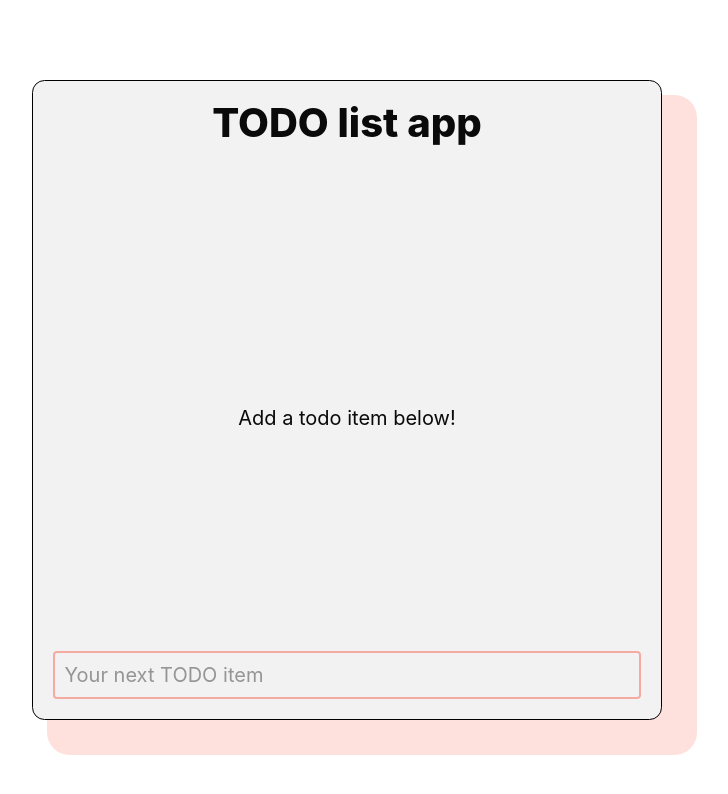
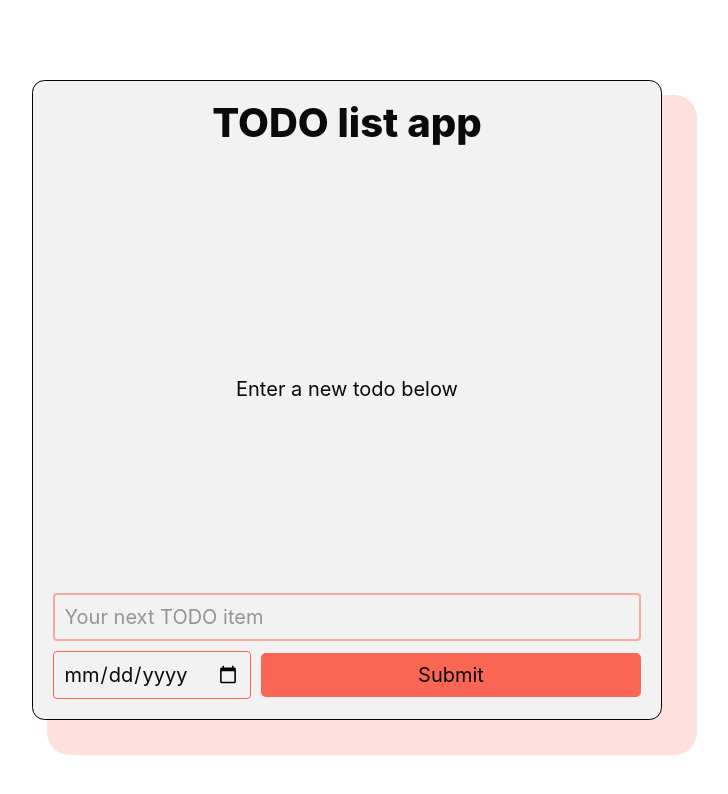
Before and after one commit to filipjakov/mb-todo-list, a Next.js app: page / in a window 1280 px wide. Shown: the top 794 px of the page, without its empty margins (293-1021 px from the left). Built offline with nearby package versions, Linux system fonts and the light colour scheme.

Commit message:
feat: multiple features
- updated TOOD data layer (id, toggling)
- retrievable state via hook
- hotkeys support via hook
- storage entries abstraction via hook
- framer motion drag n drop & reorder animations + exit/entries
- update README

```diff
--- a/package.json
+++ b/package.json
@@ -22,18 +22,17 @@
 	"license": "ISC",
 	"dependencies": {
 		"classnames": "2.3.1",
+		"framer-motion": "^6.3.3",
 		"next": "12.1.5",
 		"next-plugin-preact": "3.0.6",
 		"preact": "10.7.1",
 		"preact-render-to-string": "5.1.21",
 		"react": "npm:@preact/compat@17.0.3",
-		"react-dom": "npm:@preact/compat@17.0.3",
-		"react-transition-group": "4.4.2"
+		"react-dom": "npm:@preact/compat@17.0.3"
 	},
 	"devDependencies": {
 		"@next/bundle-analyzer": "12.1.5",
 		"@types/react": "17.0.43",
-		"@types/react-transition-group": "^4.4.4",
 		"@typescript-eslint/eslint-plugin": "5.21.0",
 		"cz-conventional-changelog": "3.3.0",
 		"eslint": "8.14.0",
--- a/src/components/Todos/index.module.css
+++ b/src/components/Todos/index.module.css
@@ -2,30 +2,67 @@
 	display: flex;
 	flex-direction: column;
 
-	overflow-y: auto;
+	height: 100%;
 
-	& > :last-child {
-		margin-top: auto;
+	& > :first-child {
+		flex-grow: 1;
+	}
+}
+
+.form {
+	position: sticky;
+	bottom: 0;
+
+	display: grid;
+	grid-template: auto auto/ max-content minmax(0, 1fr);
+	align-items: center;
+	gap: 0.5rem;
+
+	& > * > input {
+		--_border-color: hsl(var(--color-primary) / 0.5);
+
+		border: 2px solid var(--_border-color);
+		border-radius: 0.2rem;
+		padding: 0.5rem;
+
+		transition: var(--nomotion, border-color 200ms ease);
+
+		&::placeholder {
+			color: hsl(var(--color-text) / 0.4);
+		}
+
+		&:focus {
+			--_border-color: hsl(var(--color-primary) / 1);
+		}
 	}
 
-	@media (prefers-reduced-motion: no-preference) {
-		& :global(.fade-enter) {
-			opacity: 0;
+	& > :first-child {
+		grid-row: 1;
+		grid-column: 1/-1;
+
+		background-color: hsl(var(--color-card));
+
+		& > input {
+			width: 100%;
 		}
+	}
 
-		& :global(.fade-enter-active) {
-			opacity: 1;
-			transition: opacity 300ms ease-in;
+	& > :nth-child(2) {
+		grid-row: 2;
+		grid-colunmn: 1;
+
+		& > input {
+			border: 1px solid hsl(var(--color-primary));
+			padding: 0.5rem;
 		}
+	}
 
-		& :global(.fade-exit) {
-			opacity: 1;
-		}
-
-		& :global(.fade-exit-active) {
-			opacity: 0;
-			transition: opacity 300ms ease-in;
-		}
+	& > button {
+		background-color: hsl(var(--color-primary));
+		padding: 0.5rem;
+		border-radius: 5px;
+		text-align: center;
+		cursor: pointer;
 	}
 }
 
@@ -80,37 +117,10 @@
 	& > button {
 		cursor: pointer;
 		line-height: 0;
-
-		&:focus-visible {
-			outline: hsl(var(--color-primary) / 0.5) auto 1px;
-			outline-offset: 2px;
-		}
 	}
 }
 
-.new-todo {
-	position: sticky;
-	bottom: 0;
-
-	background-color: hsl(var(--color-card));
-
-	& > input {
-		--_border-color: hsl(var(--color-primary) / 0.5);
-
-		width: 100%;
-
-		border: 2px solid var(--_border-color);
-		border-radius: 0.2rem;
-		padding: 0.5rem;
-
-		transition: var(--nomotion, border-color 200ms ease);
-
-		&::placeholder {
-			color: hsl(var(--color-text) / 0.4);
-		}
-
-		&:focus {
-			--_border-color: hsl(var(--color-primary) / 1);
-		}
-	}
+.no-items {
+	display: grid;
+	place-items: center;
 }
--- a/src/components/Todos/index.tsx
+++ b/src/components/Todos/index.tsx
@@ -1,62 +1,70 @@
 import classNames from 'classnames/bind';
-import { ComponentProps, DOMAttributes, FC, FormEvent, useLayoutEffect, useRef, useState } from 'react';
-import { TransitionGroup, CSSTransition } from 'react-transition-group';
+import { Reorder } from 'framer-motion';
+import { ComponentProps, DOMAttributes, FC, FormEvent } from 'react';
 
-import { Todo } from '@components/Todo';
-import { useDoesPreferReducedMotion } from '@hooks/useDoesPreferReducedMotion';
+import { Todo, TodoData } from '@components/Todo';
+import { useEntriesStorage } from '@hooks/useEntriesStorage';
+import { useHotKeys } from '@hooks/useHotKeys';
+import { useRetrievableState } from '@hooks/useRetrievableState';
 
 import styles from './index.module.css';
 
 const cx = classNames.bind(styles);
 
-export const Todos: FC<ComponentProps<'form'>> = ({ className, ...rest }) => {
-	const [todos, setTodos] = useState<Array<string>>([]);
-	const newTodoRef = useRef<HTMLInputElement>(null);
-	const { prefersReducedMotion } = useDoesPreferReducedMotion();
+export const Todos: FC<ComponentProps<'section'>> = ({ className, ...rest }) => {
+	const { state: todos, push, back, forward, reset } = useRetrievableState<Array<TodoData>>([]);
 
+	useEntriesStorage({ onMount: reset, data: todos });
+	useHotKeys({ onUndo: back, onRedo: forward });
+
+	// Handlers
 	const onSubmit = (e: FormEvent<HTMLFormElement>) => {
 		e.preventDefault();
-		const { newTodo } = Object.fromEntries(new FormData(e.currentTarget));
+		const { text, due } = Object.fromEntries(new FormData(e.currentTarget));
 
-		setTodos((prevState) => {
-			const newState = prevState.concat(newTodo!.toString());
-			localStorage.setItem('todos', JSON.stringify(newState));
-			return newState;
-		});
+		push(
+			todos.concat({
+				id: new Date().getTime(),
+				text: text!.toString(),
+				due: due?.toString(),
+				isDone: false,
+			})
+		);
 
-		/** Reset input */
-		newTodoRef.current!.value = '';
+		// Reset input element value
+		(e.currentTarget.querySelector("input[type='text']") as HTMLInputElement).value = '';
 	};
 
 	const onRemove: DOMAttributes<HTMLButtonElement>['onClick'] = ({ currentTarget }) => {
 		const removedItemIndex = +currentTarget.dataset['index']!;
 
-		setTodos((prevState) => {
-			const newState = prevState.filter((_, i) => i !== removedItemIndex);
-			localStorage.setItem('todos', JSON.stringify(newState));
-			return newState;
-		});
+		push(todos.filter((_, i) => i !== removedItemIndex));
 	};
 
-	useLayoutEffect(() => {
-		const userTodos = localStorage.getItem('todos');
-
-		if (userTodos) {
-			try {
-				setTodos(JSON.parse(userTodos));
-			} catch (e) {
-				console.error(e);
-			}
-		}
-	}, []);
+	const onToggle = (index: number) => () => {
+		push(
+			todos.reduce((accumulator, item, currentIndex) => {
+				// Flip the existing checkbox value
+				const newItem = index === currentIndex ? { ...item, isDone: !item.isDone } : item;
+				return accumulator.concat(newItem);
+			}, [] as typeof todos)
+		);
+	};
 
 	return (
-		<form onSubmit={onSubmit} className={cx(className, 'root')} autoComplete="off" {...rest}>
-			<TransitionGroup component="fieldset" className={cx('todo-container')}>
-				{todos.map((todo, i) => (
-					<CSSTransition key={i} timeout={prefersReducedMotion ? 0 : 300} classNames="fade">
-						<div className={cx('todo')}>
-							<Todo text={todo} />
+		<section className={cx('root')} {...rest}>
+			{todos.length > 0 ? (
+				<Reorder.Group className={cx('todo-container')} axis="y" layoutScroll values={todos} onReorder={push}>
+					{todos.map((item, i) => (
+						<Reorder.Item
+							className={cx('todo')}
+							key={item.id}
+							value={item}
+							initial={{ opacity: 0 }}
+							animate={{ opacity: 1 }}
+							exit={{ opacity: 0 }}
+						>
+							<Todo isDone={item.isDone} text={item.text} due={item.due} onToggle={onToggle(i)} />
 
 							<button type="button" data-index={i} onClick={onRemove}>
 								<svg xmlns="http://www.w3.org/2000/svg" viewBox="0 0 875 1000" width="24" height="24">
@@ -66,14 +74,24 @@ export const Todos: FC<ComponentProps<'form'>> = ({ className, ...rest }) => {
 									/>
 								</svg>
 							</button>
-						</div>
-					</CSSTransition>
-				))}
-			</TransitionGroup>
+						</Reorder.Item>
+					))}
+				</Reorder.Group>
+			) : (
+				<div className={cx('no-items')}>Enter a new todo below</div>
+			)}
 
-			<label className={cx('new-todo')}>
-				<input type="text" placeholder="Your next TODO item" name="newTodo" ref={newTodoRef} required />
-			</label>
-		</form>
+			<form onSubmit={onSubmit} className={cx(className, 'form')} autoComplete="off">
+				<label>
+					<input type="text" placeholder="Your next TODO item" name="text" required />
+				</label>
+
+				<label>
+					<input type="date" name="due" min={new Date().toJSON().slice(0, 10)} />
+				</label>
+
+				<button type="submit">Submit</button>
+			</form>
+		</section>
 	);
 };
--- a/src/hooks/useDoesPreferReducedMotion.ts
+++ /dev/null
@@ -1,20 +0,0 @@
-import { useEffect, useState } from 'react';
-
-export const useDoesPreferReducedMotion = () => {
-	const [preference, setPreference] = useState(false);
-
-	useEffect(() => {
-		const mediaString = '(prefers-reduced-motion:reduce)';
-		const { matches: prefersReduced } = window.matchMedia(mediaString);
-		setPreference(prefersReduced);
-
-		const media = window.matchMedia(mediaString);
-		const onChange: Parameters<MediaQueryList['addListener']>[0] = ({ matches }) => setPreference(matches);
-
-		media.addListener(onChange);
-
-		return () => media.removeListener(onChange);
-	}, []);
-
-	return { prefersReducedMotion: preference };
-};
--- /dev/null
+++ b/src/hooks/useEntriesStorage.ts
@@ -0,0 +1,32 @@
+import { useEffect, useLayoutEffect } from 'react';
+
+export const useEntriesStorage = <T>({
+	key = 'todos',
+	onMount,
+	data,
+}: {
+	key?: string;
+	onMount: (data: T) => any;
+	data: T;
+}) => {
+	// retrieve state on component mount, before painting the screen
+	useLayoutEffect(() => {
+		const savedEntries = localStorage.getItem(key);
+
+		if (!savedEntries) {
+			return;
+		}
+
+		try {
+			onMount(JSON.parse(savedEntries));
+		} catch (e) {
+			console.error(e);
+		}
+	}, []);
+
+	// Listen to data changes and update the storage
+	useEffect(() => {
+		console.log(data);
+		localStorage.setItem(key, JSON.stringify(data));
+	}, [data, key]);
+};
--- /dev/null
+++ b/src/hooks/useHotKeys.ts
@@ -0,0 +1,41 @@
+import { useEffect, useRef } from 'react';
+
+interface HotkeyOptions {
+	onUndo: (...args: any) => any;
+	onRedo: (...args: any) => any;
+}
+
+export const useHotKeys = ({ onUndo, onRedo }: HotkeyOptions) => {
+	// Ref re-rendering pattern -> avoid unnecessary re-renders
+	const undoRef = useRef(onUndo);
+	const redoRef = useRef(onRedo);
+
+	useEffect(() => {
+		undoRef.current = onUndo;
+		redoRef.current = onRedo;
+	});
+
+	useEffect(() => {
+		const onKeyDown = (e: KeyboardEvent) => {
+			// This way we still enable undo/redo functionality on the form controls
+			// Checks if some form containes the focusable element
+			if (Array.from(document.querySelectorAll('form')).some((form) => form.contains(document.activeElement))) {
+				return;
+			}
+
+			if (e.metaKey && e.shiftKey && e.key === 'z') {
+				e.preventDefault();
+				// command + shift + z(y)
+				redoRef.current();
+			} else if (e.metaKey && e.key === 'z') {
+				e.preventDefault();
+				// command + z(y)
+				undoRef.current();
+			}
+		};
+
+		document.addEventListener('keydown', onKeyDown);
+
+		return () => document.removeEventListener('keydown', onKeyDown);
+	}, []);
+};
--- /dev/null
+++ b/src/hooks/useRetrievableState.ts
@@ -0,0 +1,47 @@
+import { useCallback, useMemo, useState } from 'react';
+
+export const useRetrievableState = <T>(init: T) => {
+	const [states, setStates] = useState([init]);
+	const [index, setIndex] = useState(0);
+
+	const state = useMemo(() => states[index], [index, states])!;
+
+	// Clear all state history
+	const reset = (init: T) => {
+		setIndex(0);
+		setStates([init]);
+	};
+
+	const push = useCallback(
+		(value: T) => {
+			// This removes all future (redo) states after current index
+			const copy = states.slice(0, index + 1);
+
+			copy.push(value);
+			setStates(copy);
+			setIndex(copy.length - 1);
+		},
+		[index, states]
+	);
+
+	// Allows you to go back (undo) N steps
+	const back = useCallback((steps = 1) => {
+		setIndex((prevIndex) => Math.max(0, prevIndex - steps));
+	}, []);
+
+	// Allows you to go forward (redo) N steps
+	const forward = useCallback(
+		(steps = 1) => {
+			setIndex((prevIndex) => Math.min(states.length - 1, prevIndex + steps));
+		},
+		[states.length]
+	);
+
+	return {
+		state,
+		push,
+		reset,
+		back,
+		forward,
+	};
+};
--- a/src/styles/index.css
+++ b/src/styles/index.css
@@ -42,3 +42,8 @@ html {
 		--nomotion: none;
 	}
 }
+
+*:focus-visible {
+	outline: hsl(var(--color-primary) / 0.5) auto 1px;
+	outline-offset: 2px;
+}
```
Also changed, not shown: src/components/Todo/index.tsx (+24 -5 lines), 2 other files (tests, documents, lock files or other folders).
